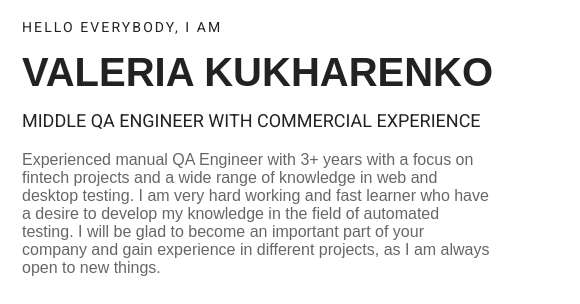
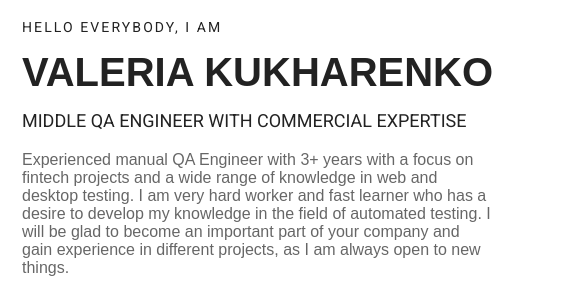
Before and after one commit to Valeri2020/cv_qa_withcommercialexperience, a plain HTML site: page index.html in a window 1280 px wide. Shown: the part 132-436 px from the top of the page, 700-1280 px from the left. Drawn offline with Linux system fonts and the light colour scheme.

Commit message:
Add files via upload

```diff
--- a/index.html
+++ b/index.html
@@ -59,11 +59,11 @@
 					<div class="pro-details">
 						<div class="sm-text">HELLO EVERYBODY, I AM</div>
 						<div class="name">Valeria Kukharenko</div>
-						<div class="role">Middle QA Engineer with commercial experience</div>
+						<div class="role">Middle QA Engineer with commercial expertise</div>
 
 					</div>
 					<div class="text">Experienced manual QA Engineer with 3+ years with a focus on fintech projects and a wide range of knowledge in web and desktop testing.
-						I am very hard working and fast learner who have a desire to develop my knowledge in the field of automated testing.
+						I am very hard worker and fast learner who has a desire to develop my knowledge in the field of automated testing.
 						I will be glad to become an important part of your company and gain experience in different projects, as I am always open to new things. </div>
 					<div class="pr-list">
 						<ul>
@@ -97,15 +97,15 @@
               <div class="role_old">Specialist of technical support of payment systems (02.08.2021 – Present)</div>
             </div>
             <div class="text_description">
-              	● Checked 46 new versions of the automated payment registration and processing system, having found and left a request to fix for 110 bugs.
+              	● Checked 46 new versions of the automated payment registration and processing system, having found and left a request to fix 110 bugs.
 			<br>● Participated in the implementation of the new standard for electronic messaging between financial industry organizations ISO 20022.
-        	<br>● Automated payment registration and processing system: setting tasks to the developer; acceptance, confirmation, regression testing; writing bug reports; business analysis; evaluation of the feasibility of software development;
+        	<br>● Automated payment registration and processing system: assigning tasks to developers; acceptance, confirmation, regression testing; writing bug reports; business analysis; evaluation of the feasibility of software development;
 			maintenance (incident resolution, operational consulting of the bank's divisions on emerging issues of system operation); administration (accounting and registration of workplaces and users of centralized systems of the bank);
 			operation (registration and accounting of crisis (failure) situations arising in software complexes).
-            <br>● Software "Information on the availability of operations" (the bank's own development): requirement gathering and analysis; evaluation of the feasibility of software development; setting a development task; acceptance, confirmation testing, writing bug reports; operation (registration and accounting of crisis/failure situations arising in software complexes) and maintenance.
+            <br>● Software "Information on the availability of operations" (the bank's own development): requirement gathering and analysis; evaluation of the feasibility of software development; assigning tasks to developers; acceptance, confirmation testing, writing bug reports; operation (registration and accounting of crisis/failure situations arising in software complexes) and maintenance.
 			<br>● Face ID project (the bank's own development): implementation of the Face ID system using biometric data: setting up payment processing and registration software; regression, acceptance, integration testing and conducting its trial operation.
-			<br>● Software "Payment Archive": business analysis and setting tasks for the developer; requirements, acceptance, integration testing.
-			<br>● The projects "Cashless tips by QR code", "Payments for the self-employed in the Republic of Belarus": business analysis and setting tasks for the developer.
+			<br>● Software "Payment Archive": business analysis and assigning tasks to developers; requirements, acceptance, integration testing.
+			<br>● The projects "Cashless tips by QR code", "Payments for the self-employed in the Republic of Belarus": business analysis and assigning tasks to developers.
 		</div>
           </div>
           </div>
```
